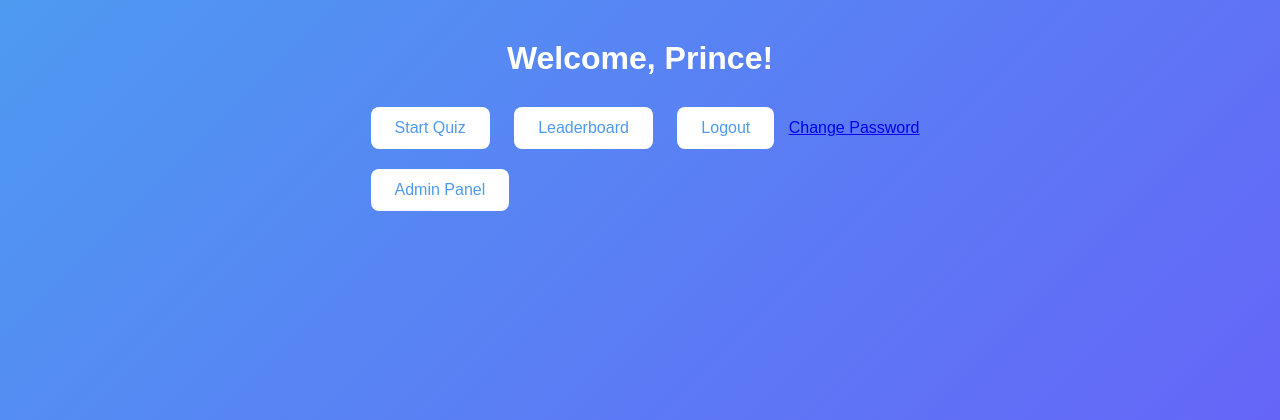
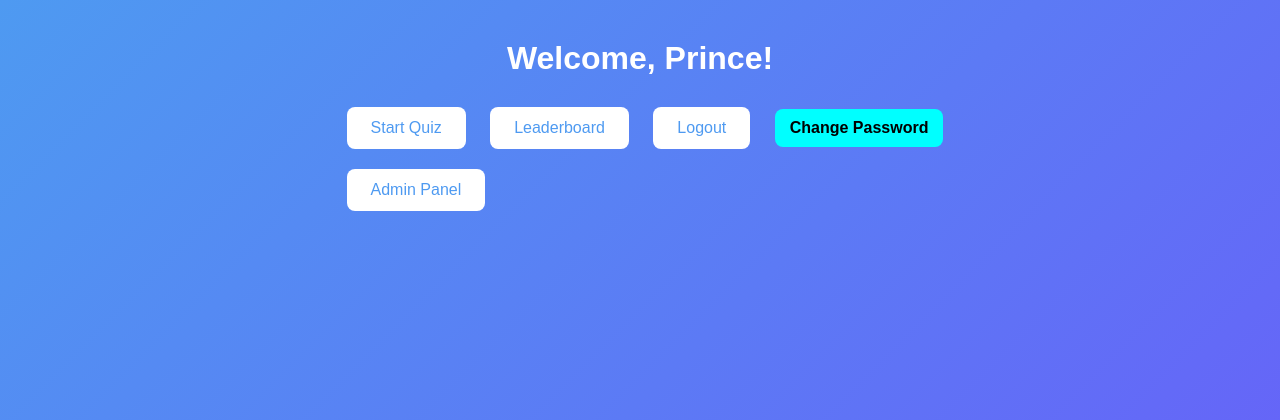
Before and after one commit to Prince159-beep/PrinceSpark, a Flask app: page /dashboard in a window 1280 px wide. Shown: the top 420 px of the page. Run offline with Flask 3, Linux system fonts and the light colour scheme; a user stored in the database is signed in.

Commit message:
Update dashboard.html

```diff
--- a/templates/dashboard.html
+++ b/templates/dashboard.html
@@ -13,7 +13,10 @@
             <a href="{{ url_for('difficulty') }}" class="btn">Start Quiz</a>
             <a href="{{ url_for('leaderboard') }}" class="btn">Leaderboard</a>
             <a href="{{ url_for('logout') }}" class="btn">Logout</a>
-            <a href="{{ url_for('change_password') }}">Change Password</a>
+            <a href="{{ url_for('change_password') }}"
+   style="display:inline-block; background-color:#00ffff; color:#000; padding:10px 15px; border-radius:8px; text-decoration:none; font-weight:bold; margin-left:10px;">
+   Change Password
+            </a>
         </div>
 
         {% if username == 'Prince' %}
```
